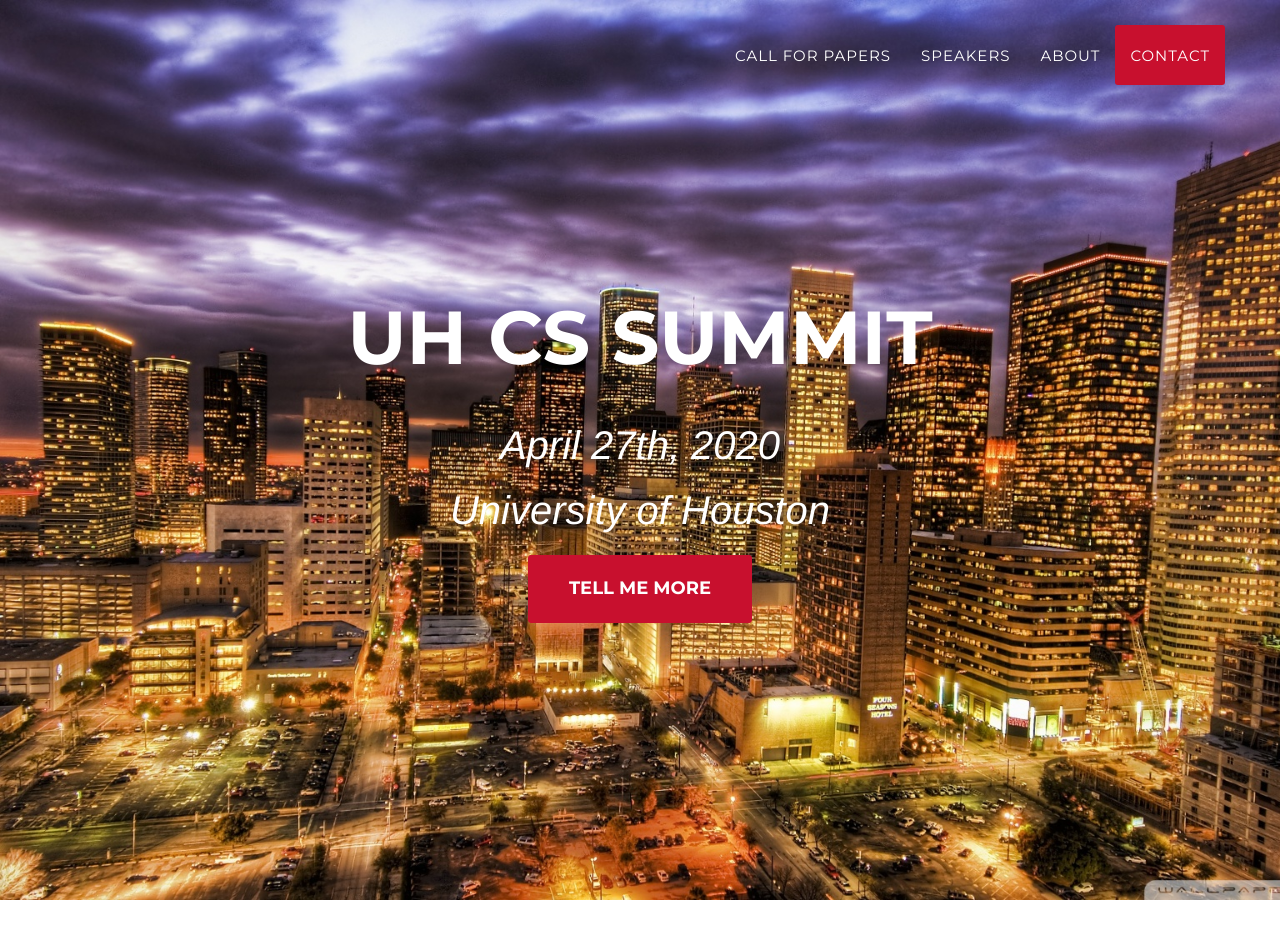
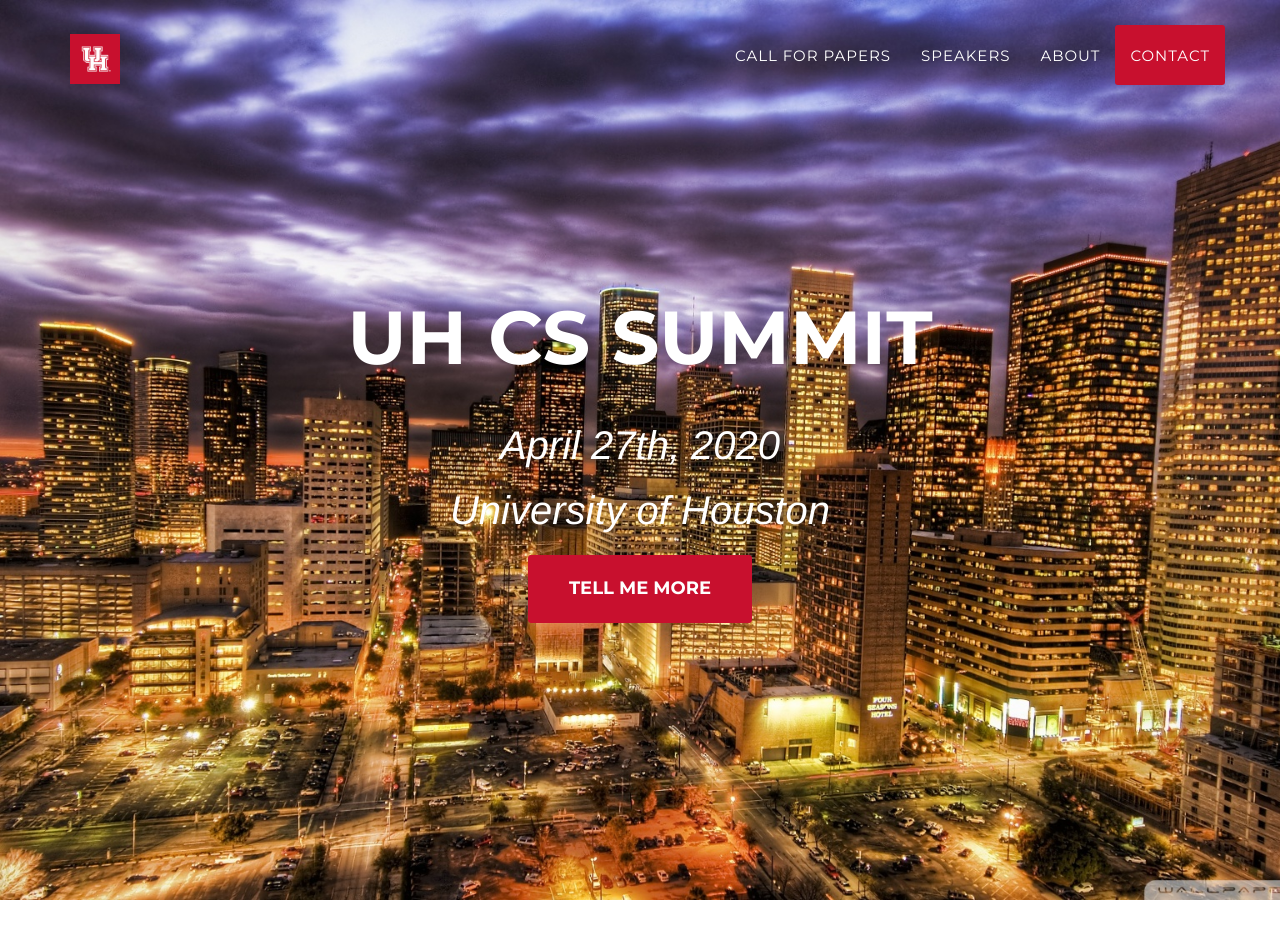
Before and after one commit to UHCS2020/UHCS2020, a Jekyll site: the page built from index.html, in a window 1280 px wide. Shown: the top 952 px of the page. Built offline with Jekyll 4.4.1, drawn with Linux system fonts in a browser that asks for light colours; some web fonts are replaced.

Commit message:
Update header-home.html

```diff
--- a/_includes/2017_data/header-home.html
+++ b/_includes/2017_data/header-home.html
@@ -9,6 +9,7 @@
                     <span class="icon-bar"></span>
                     <span class="icon-bar"></span>
                 </button>
+                <a class="navbar-brand page-scroll" href="/"><img src="../css/2017_style/img/logo-small-transparent.png" style="margin-top:-10px" width="50px" alt="icon-about"></a>
             </div>
 
             <!-- Collect the nav links, forms, and other content for toggling -->
```
